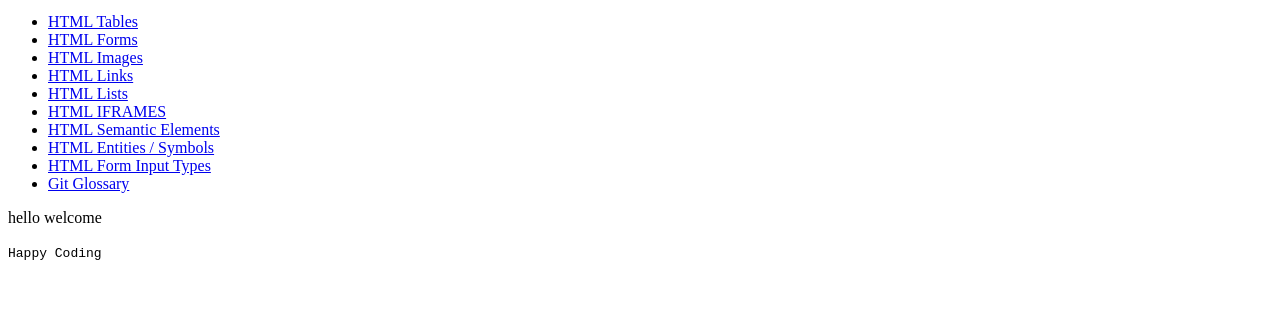
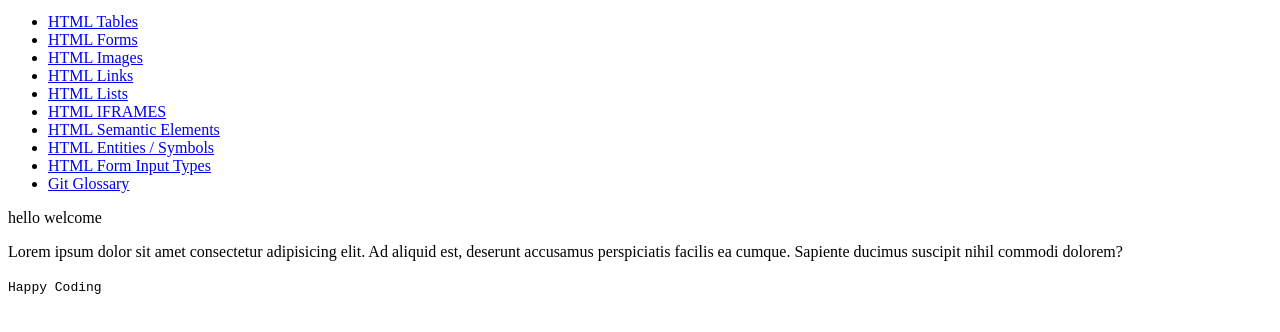
Before and after one commit to Umesh-malik-byjus/html-demo, a plain HTML site: page index.html in a window 1280 px wide. Shown: the part 88-420 px from the top of the page. Drawn offline with Linux system fonts and the light colour scheme.

Commit message:
Update index.html

```diff
--- a/index.html
+++ b/index.html
@@ -46,7 +46,7 @@
         </li>
     </ul>
     <p>hello   welcome </p>
-
+<p>Lorem ipsum dolor sit amet consectetur adipisicing elit. Ad aliquid est, deserunt accusamus perspiciatis facilis ea cumque. Sapiente ducimus suscipit nihil commodi dolorem?</p>
     <code>
         Happy Coding
     </code>
```
